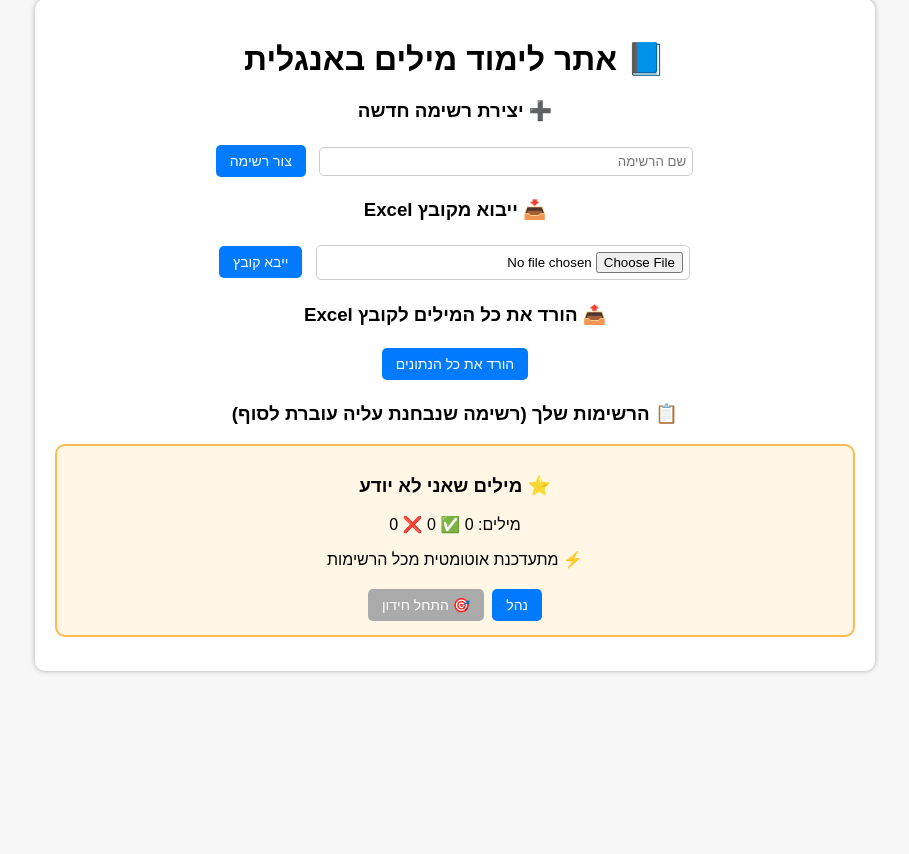
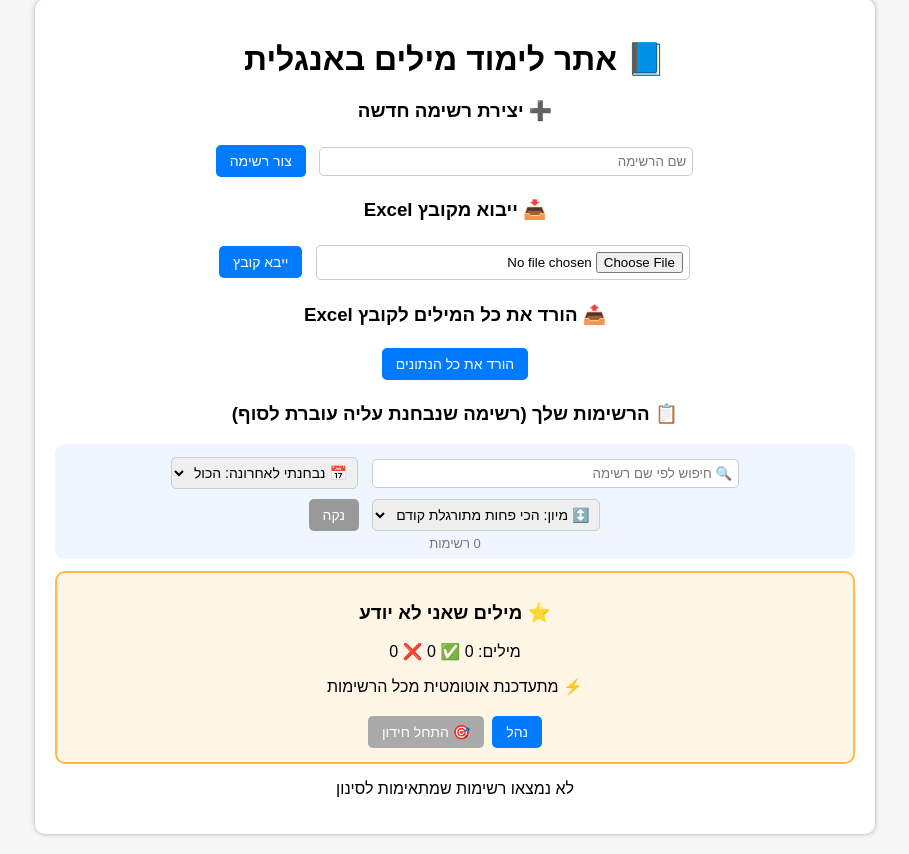
Before and after one commit to matanexcell-lab/english-site, a Flask app: page / in a window 1280 px wide. Shown: the part 21-875 px from the top of the page, without its empty margins (185-1094 px from the left). Before the commit the page ends 695 px from the top, so only its background shows below. Run offline with Flask 3, Linux system fonts and the light colour scheme; data that the repository does not hold is empty; parts of the project's set-up code (start-up, migrations or seed data) failed here and were passed over.

Commit message:
Update index.html

```diff
--- a/templates/index.html
+++ b/templates/index.html
@@ -74,6 +74,20 @@
     }
     .hint { font-size: 13px; color: #777; }
 
+    #filterBar {
+      background: #f0f6ff;
+      border-radius: 10px;
+      padding: 8px;
+      margin-bottom: 12px;
+    }
+    #filterBar select {
+      padding: 6px;
+      margin: 5px;
+      border-radius: 5px;
+      border: 1px solid #ccc;
+      font-size: 14px;
+    }
+
     #quizArea { display: none; }
     #quizQuestion { font-size: 24px; font-weight: bold; margin: 14px 0; }
     #answerInput {
@@ -127,6 +141,25 @@
     <button onclick="window.location.href='/api/download_excel'">הורד את כל הנתונים</button>
 
     <h3>📋 הרשימות שלך (רשימה שנבחנת עליה עוברת לסוף)</h3>
+    <div id="filterBar">
+      <input type="text" id="filterName" placeholder="🔍 חיפוש לפי שם רשימה" oninput="showLists()" />
+      <select id="filterDate" onchange="showLists()">
+        <option value="all">📅 נבחנתי לאחרונה: הכול</option>
+        <option value="today">היום</option>
+        <option value="week">ב-7 הימים האחרונים</option>
+        <option value="month">ב-30 הימים האחרונים</option>
+        <option value="old7">לפני יותר מ-7 ימים</option>
+        <option value="old30">לפני יותר מ-30 ימים</option>
+        <option value="never">אף פעם לא נבחנתי</option>
+      </select>
+      <select id="sortOrder" onchange="showLists()">
+        <option value="oldFirst">↕️ מיון: הכי פחות מתורגלת קודם</option>
+        <option value="newFirst">נבחנתי לאחרונה קודם</option>
+        <option value="nameAZ">לפי שם (א-ת / A-Z)</option>
+      </select>
+      <button style="background:#999" onclick="clearFilters()">נקה</button>
+      <div id="filterCount" class="hint"></div>
+    </div>
     <div id="lists"></div>
 
     <div id="listView" style="display:none;">
@@ -282,6 +315,7 @@ function showLists() {
   const listsDiv = document.getElementById("lists");
   listsDiv.innerHTML = "";
   listsDiv.style.display = "block";
+  document.getElementById("filterBar").style.display = "block";
   document.getElementById("listView").style.display = "none";
   document.getElementById("quizArea").style.display = "none";
 
@@ -291,15 +325,60 @@ function showLists() {
     UNKNOWN_LIST, unknownWords, "⚡ מתעדכנת אוטומטית מכל הרשימות", true
   ));
 
-  const sorted = Object.entries(allData).sort((a,b) =>
-    parseQuizDate(lastQuizDates[a[0]]) - parseQuizDate(lastQuizDates[b[0]])
+  // ---- סינון ----
+  const q = document.getElementById("filterName").value.trim().toLowerCase();
+  const dateFilter = document.getElementById("filterDate").value;
+  const sortOrder = document.getElementById("sortOrder").value;
+  const now = Date.now();
+  const DAY = 24 * 60 * 60 * 1000;
+  const startOfToday = new Date(); startOfToday.setHours(0, 0, 0, 0);
+
+  const passDate = (name) => {
+    const t = parseQuizDate(lastQuizDates[name]);   // 0 = אף פעם
+    switch (dateFilter) {
+      case "today": return t >= startOfToday.getTime();
+      case "week":  return t && now - t <= 7 * DAY;
+      case "month": return t && now - t <= 30 * DAY;
+      case "old7":  return t && now - t > 7 * DAY;
+      case "old30": return t && now - t > 30 * DAY;
+      case "never": return !t;
+      default:      return true;
+    }
+  };
+
+  const filtered = Object.entries(allData).filter(([name]) =>
+    (!q || name.toLowerCase().includes(q)) && passDate(name)
   );
+
+  // ---- מיון ----
+  const sorted = filtered.sort((a,b) => {
+    if (sortOrder === "nameAZ") return a[0].localeCompare(b[0], "he", { numeric: true });
+    const d = parseQuizDate(lastQuizDates[a[0]]) - parseQuizDate(lastQuizDates[b[0]]);
+    return sortOrder === "newFirst" ? -d : d;
+  });
+
+  const total = Object.keys(allData).length;
+  document.getElementById("filterCount").textContent =
+    sorted.length === total ? `${total} רשימות` : `מוצגות ${sorted.length} מתוך ${total} רשימות`;
+
+  if (sorted.length === 0) {
+    const p = document.createElement("p");
+    p.textContent = "לא נמצאו רשימות שמתאימות לסינון";
+    listsDiv.appendChild(p);
+  }
 
   for (const [name, words] of sorted) {
     listsDiv.appendChild(makeListCard(
       name, words, "📅 נבחנת לאחרונה: " + (lastQuizDates[name] || "—"), false
     ));
   }
+}
+
+function clearFilters() {
+  document.getElementById("filterName").value = "";
+  document.getElementById("filterDate").value = "all";
+  document.getElementById("sortOrder").value = "oldFirst";
+  showLists();
 }
 
 // ----------------------------
@@ -321,6 +400,7 @@ function manageList(name) {
 
   document.getElementById("listTitle").textContent = "ניהול רשימה: " + name;
   document.getElementById("lists").style.display = "none";
+  document.getElementById("filterBar").style.display = "none";
   document.getElementById("addWordBox").style.display = isVirtual ? "none" : "block";
   document.getElementById("virtualNote").style.display = isVirtual ? "block" : "none";
   document.getElementById("listView").style.display = "block";
@@ -456,6 +536,7 @@ async function startQuiz() {
   }
 
   document.getElementById("lists").style.display = "none";
+  document.getElementById("filterBar").style.display = "none";
   document.getElementById("listView").style.display = "none";
   document.getElementById("quizArea").style.display = "block";
 
```
